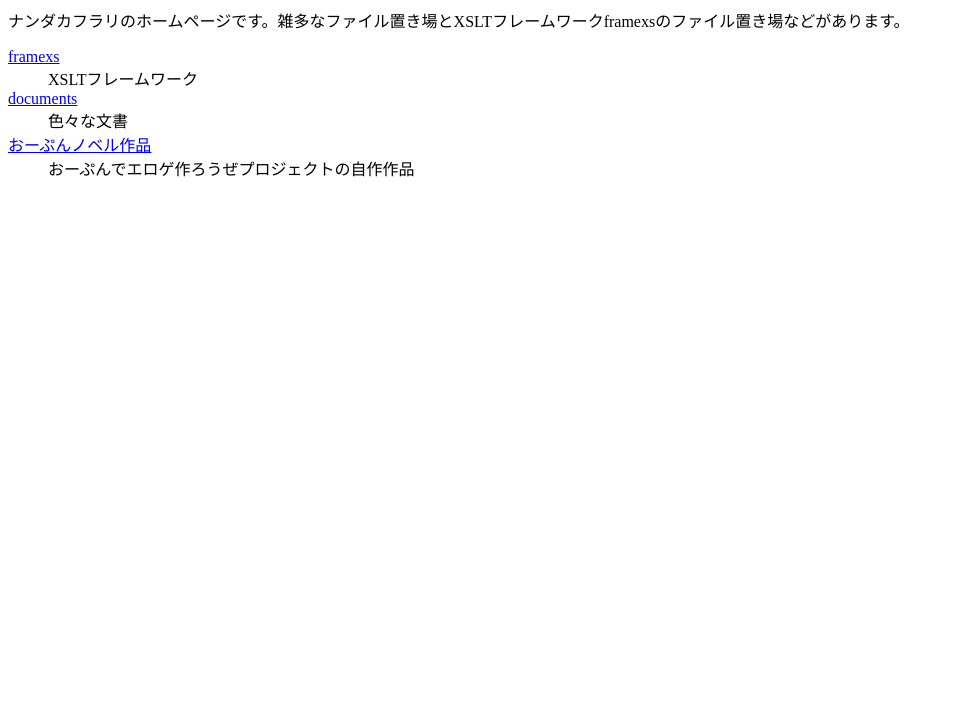
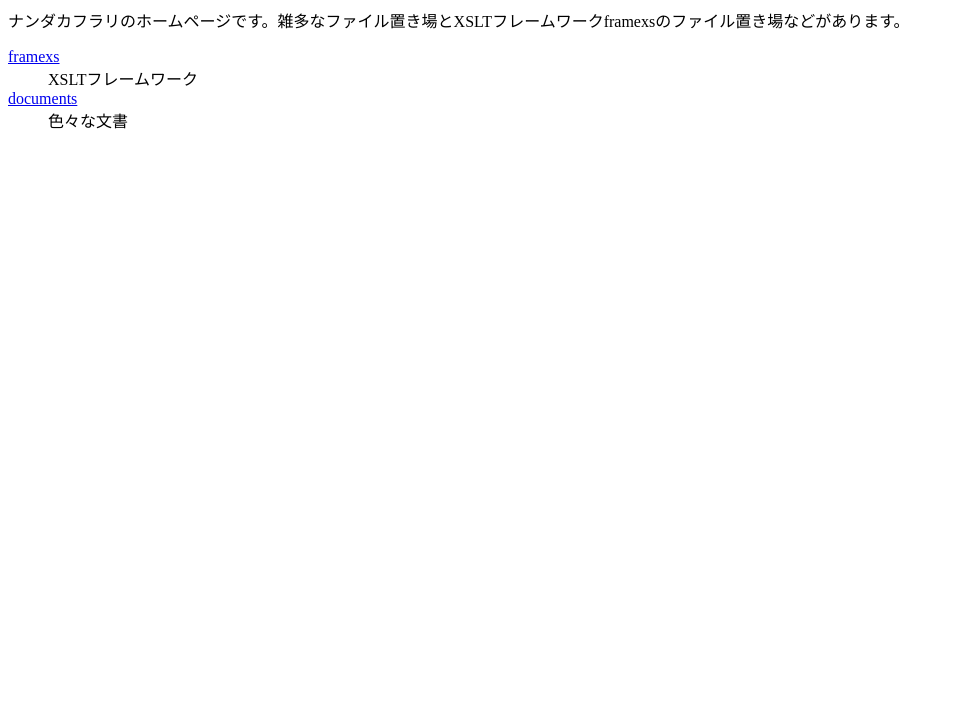
Before and after one commit to nandaka-furari/nandaka-furari.github.io, a plain HTML site: page index.html in a window 1280 px wide. Shown: the part 81-800 px from the top of the page, without its empty margins (0-954 px from the left). Drawn offline with Linux system fonts and the light colour scheme.

Commit message:
不要リンクを削除

```diff
--- a/index.html
+++ b/index.html
@@ -24,7 +24,6 @@
 <dl>
 <dt><a href="framexs/index.xhtml">framexs</a></dt><dd>XSLTフレームワーク</dd>
 <dt><a href="documents/index.xhtml">documents</a></dt><dd>色々な文書</dd>
-<dt><a href="opennovel-products/index.html">おーぷんノベル作品</a><dt><dd>おーぷんでエロゲ作ろうぜプロジェクトの自作作品</dd>
 </dl>
 </body>
 </html>
```
